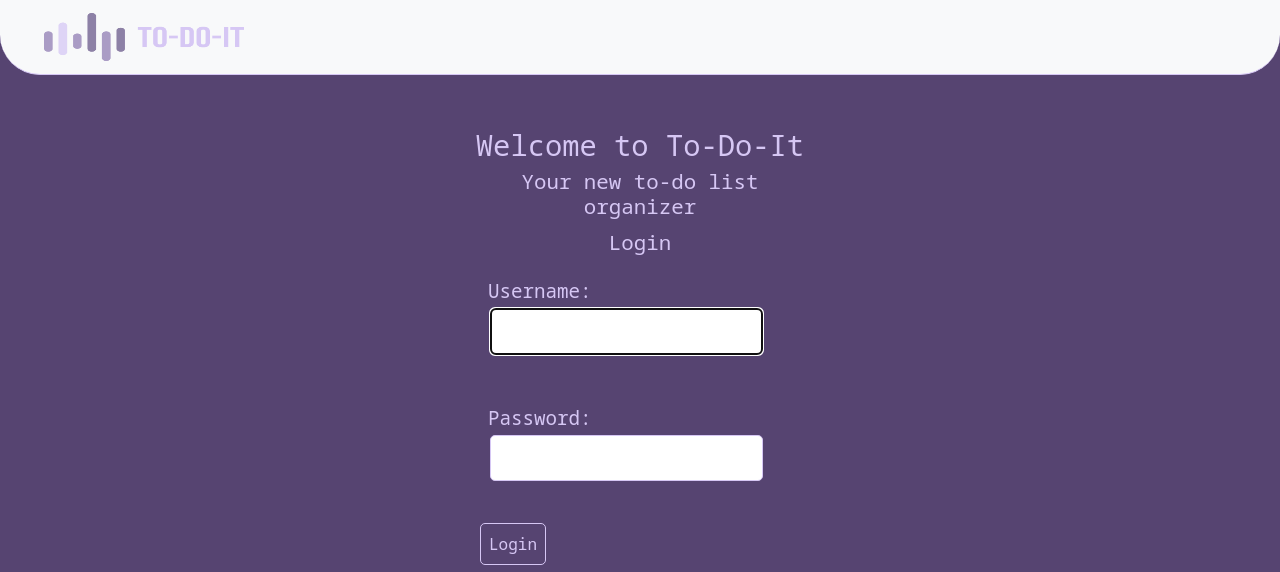
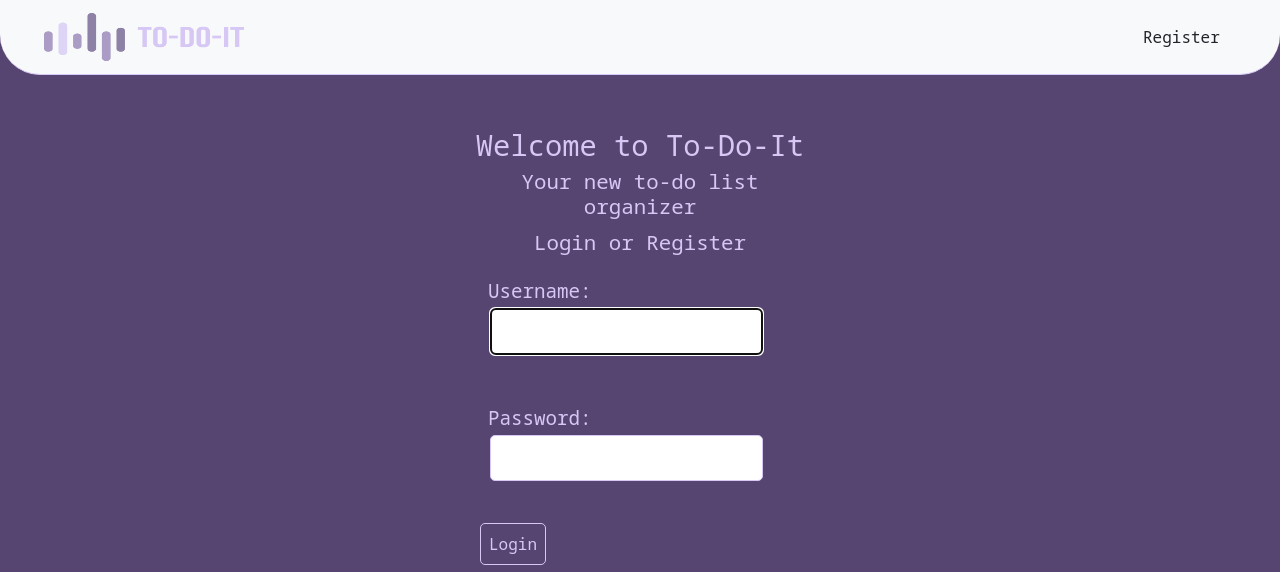
Before and after one commit to craigallendev/to-do-it, a Django app: page /login/ in a window 1280 px wide. Shown: the top 572 px of the page. Run offline with Django 4.2, Linux system fonts and the light colour scheme; some libraries are stand-ins or nearby versions.

Commit message:
add register link to login page

```diff
--- a/app_main/templates/app_main/index.html
+++ b/app_main/templates/app_main/index.html
@@ -38,6 +38,11 @@
                 <!-- Navbar links -->
                 <div class="collapse navbar-collapse" id="navbarNav">
                     <ul class="navbar-nav ms-auto">
+                        {% if not request.user.is_authenticated and not request.resolver_match.url_name == 'register' %}
+                            <li class="nav-item">
+                                <a class="btn" href="{% url 'register' %}">Register</a>
+                            </li>
+                        {% endif %}
                         {% if request.user.is_authenticated %}
                             <li class="nav-item">
                                 <a class="btn" href="{% url 'task-create' %}">Add To-Do</a>
@@ -45,17 +50,26 @@
                         {% endif %}
                         {% if request.user.is_authenticated %}
                             <li class="nav-item">
-                            <a class="btn" href="{% url 'tasks' %}">To Do List</a>{% endif %}
+                                <form method="POST" action="{% url 'logout' %}">
+                                    {% csrf_token %}
+                                    <button class="btn" href="#">Logout</button>
+                                </form>
+                            </li>
+                        {% endif %}
+                        {% if request.user.is_authenticated %}
+                            <li class="nav-item">
+                                <a class="btn" href="{% url 'tasks' %}">To Do List</a>
+                        {% endif %}
                         {% if not request.user.is_authenticated and not request.resolver_match.url_name == 'login' %}
                             <li class="nav-item">
                                 <a class="btn" href="{% url 'login' %}">Login</a>
                             </li>
                         {% endif %}
-                        </li>
                             <li class="nav-item">{% if request.user.is_authenticated %}
                                 <form method="POST" action="{% url 'logout' %}">
                                     {% csrf_token %}
-                            <button class="btn" href="#">Logout</button></form>
+                                        <button class="btn" href="#">Logout</button>
+                                </form>
                             {% endif %}
                         </li>
                      </ul>
--- a/app_main/templates/app_main/login.html
+++ b/app_main/templates/app_main/login.html
@@ -11,7 +11,7 @@
 
     <!-- Login form -->
     <section>
-        <h2>Login</h2>
+        <h2>Login or Register</h2>
         <form method="POST">
             {% csrf_token %}
 
--- a/app_main/templates/app_main/task_list.html
+++ b/app_main/templates/app_main/task_list.html
@@ -32,8 +32,7 @@
 
     <!-- Incomplete To-Do Count -->
     <h3 class="mt-3">
-      You have <strong>{{ count }}</strong> incomplete to-do{{
-      count|pluralize:"s" }}
+      You have <strong>{{ count }}</strong> incomplete to-do{{ count|pluralize:"s" }}
     </h3>
   </div>
 </div>
```
Lines whose indentation alone changed are shown as unchanged.
